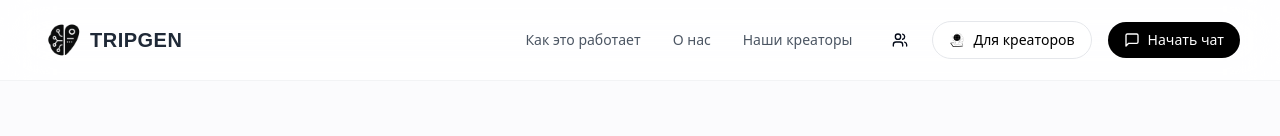
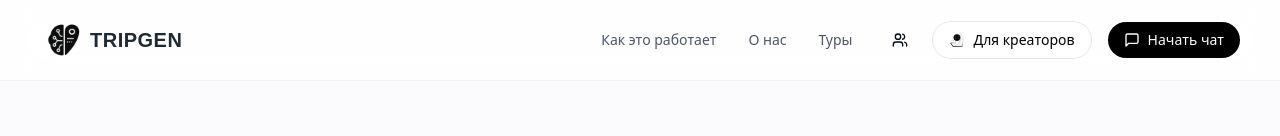
Before and after one commit to Difyma/tripgen, a React (Vite) app: page / in a window 1280 px wide. Shown: the top 136 px of the page. Built offline with nearby package versions, Linux system fonts and the light colour scheme; no server answers; a web font is replaced by a local one.

Commit message:
♻️ REFACTOR: Replace 'Наши креаторы' with 'Туры' in header and footer
- MainNavbar: Link now points to /#tours section
- Footer: Updated menu item to 'Туры'
- Both desktop and mobile menus updated

```diff
--- a/src/components/Footer.tsx
+++ b/src/components/Footer.tsx
@@ -16,7 +16,7 @@ const footerLinks: Record<string, FooterLink[]> = {
   Компания: [
     { name: 'О нас', href: '/about', isRouterLink: true },
     { name: 'Для креаторов', href: '/creator', isRouterLink: true },
-    { name: 'Наши креаторы', href: '/creators', isRouterLink: true }
+    { name: 'Туры', href: '/#tours', isRouterLink: true }
   ],
   Поддержка: [
     { name: 'Связаться с нами', href: '#' },
--- a/src/components/MainNavbar.tsx
+++ b/src/components/MainNavbar.tsx
@@ -32,7 +32,7 @@ export const MainNavbar = ({ onAuthClick }: MainNavbarProps) => {
           <div className="hidden md:flex items-center gap-8">
             <Link to="/" className="text-sm text-gray-600 hover:text-black transition-colors">Как это работает</Link>
             <Link to="/about" className="text-sm text-gray-600 hover:text-black transition-colors">О нас</Link>
-            <Link to="/creators" className="text-sm text-gray-600 hover:text-black transition-colors">Наши креаторы</Link>
+            <Link to="/#tours" className="text-sm text-gray-600 hover:text-black transition-colors">Туры</Link>
             <div className="flex items-center gap-4">
               {user ? (
                 <Link
```
